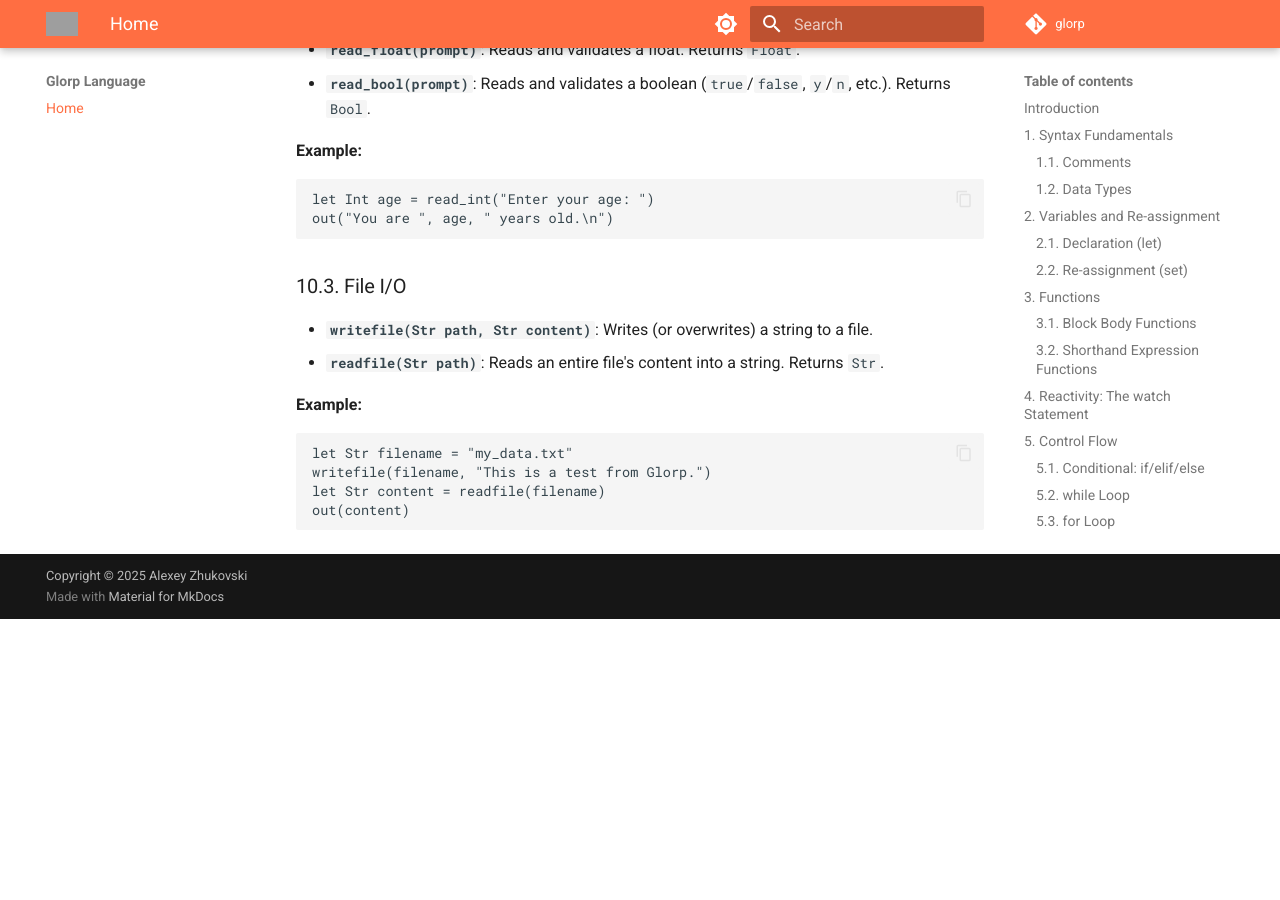
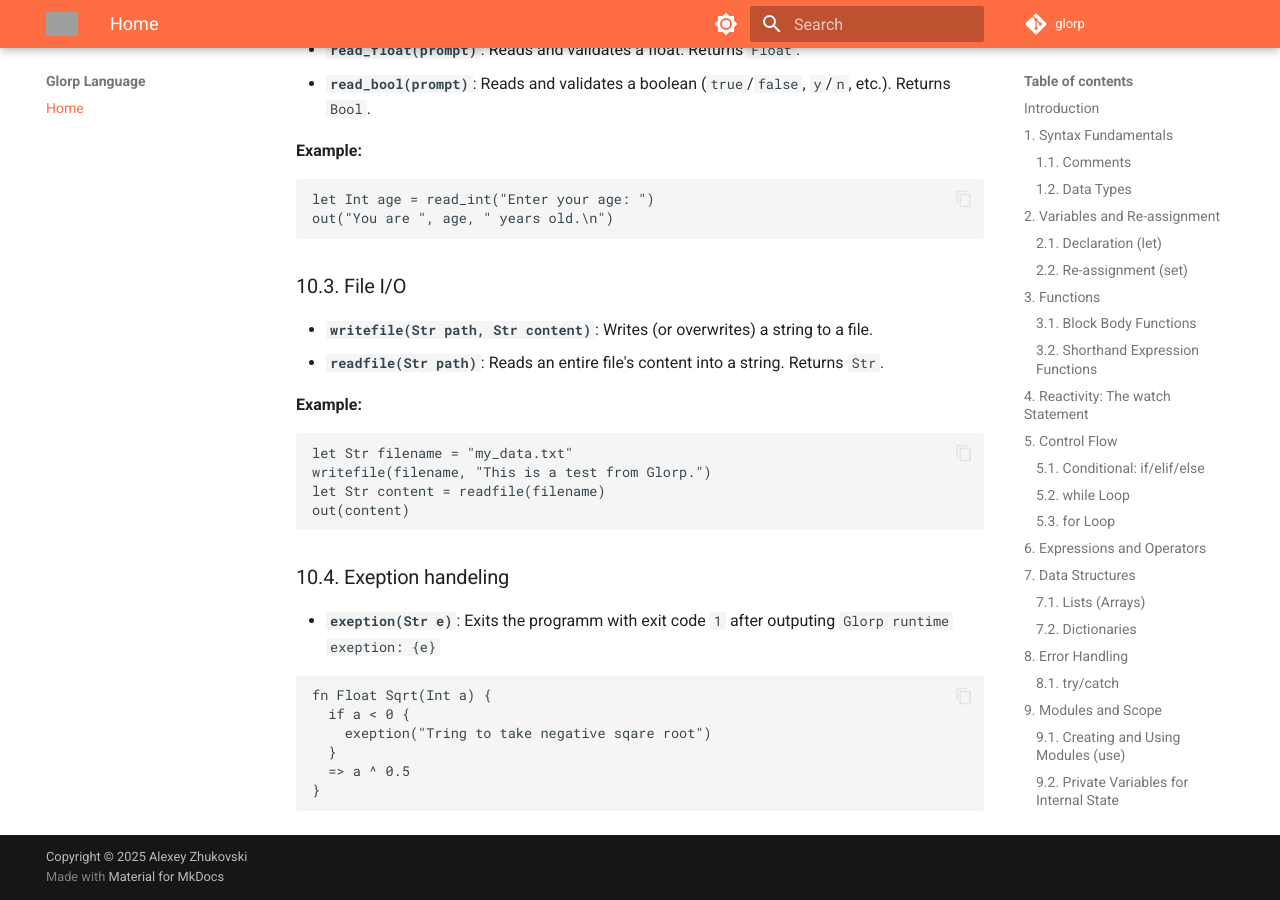
Before and after one commit to LecSUSOff/glorp, an MkDocs documentation site: the page built from docs/index.md, in a window 1280 px wide and 900 px high, scrolled down 7910 px. Built offline with MkDocs 1.6.1 and Material for MkDocs 9.7.7, drawn with Linux system fonts in a browser that asks for light colours; comment, search, counter and statistics services are not loaded; before the commit the page ends 8529 px from its top, so only the background shows below that; grey boxes are pictures that could not be loaded.

Commit message:
Update index.md

````diff
--- a/docs/index.md
+++ b/docs/index.md
@@ -311,3 +311,14 @@
 let Str content = readfile(filename)
 out(content)
 ```
+
+### 10.4. Exeption handeling
+* **`exeption(Str e)`**: Exits the programm with exit code `1` after outputing `Glorp runtime exeption: {e}`
+```glorp
+fn Float Sqrt(Int a) {
+  if a < 0 {
+    exeption("Tring to take negative sqare root")
+  }
+  => a ^ 0.5
+}
+```
````
